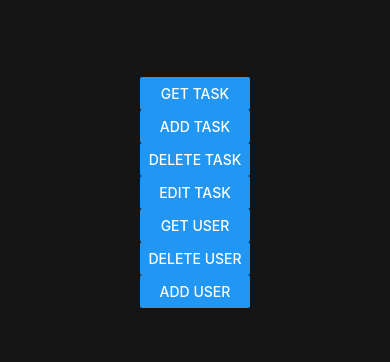
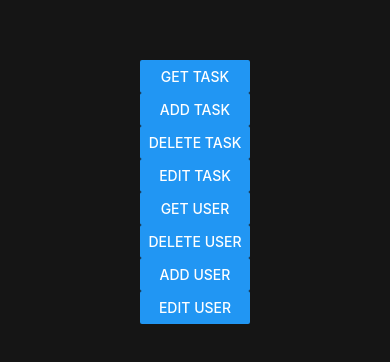
Before and after one commit to r0hanshah/Life-Happens, a React Native app in the folder frontend/: screen / in a window 390 px wide. Shown: the part 230-592 px from the top of the page. Built offline with nearby package versions, Linux system fonts and the light colour scheme.

Commit message:
Added Edit User Button

```diff
--- a/frontend/components/buttonTest/ButtonTest.tsx
+++ b/frontend/components/buttonTest/ButtonTest.tsx
@@ -1,7 +1,7 @@
 // ButtonTest.tsx
 import React, { useState } from 'react';
 import { Button, View, Text } from 'react-native';
-import { getTask, addTask, deleteTask, updateTask, getUser, deleteUser, addUser} from '../../services/taskServices'; // Adjust the import path as necessary
+import { getTask, addTask, deleteTask, updateTask, getUser, deleteUser, addUser, updateUser} from '../../services/taskServices'; // Adjust the import path as necessary
 
 
 interface Task {
@@ -206,6 +206,48 @@ const ButtonTest = ({ userId, taskId }: { userId: string, taskId: string }) => {
         }
     };
 
+    const handleEditUser = async () => {
+        try {
+            const userUpdates = {
+                "AllowAIMoveTasks": true,
+                "ID": "80085",
+                "Name": "Edit Test",
+                "ParentsOfLeafNodesByTask": {
+                    "root1": [
+                        "2024-02-22:::leafNode1",
+                        "2024-02-23:::leafNode2"
+                    ],
+                    "root2": [
+                        "2024-02-24:::leafNode3"
+                    ]
+                },
+                "ProfilePicture": "https://example.com/profile.jpg",
+                "Settings": {
+                    "setting1": "value1",
+                    "setting2": "value2"
+                },
+                "SharedTaskTrees": [
+                    "sharedRoot1:::sharedNode1",
+                    "sharedRoot2:::sharedNode2"
+                ],
+                "TaskTreeRoots": [
+                    "root1",
+                    "root2"
+                ],
+                "WeeklyAITimesAllowed": {
+                    " Tuesday:09:00": "18:00",
+                    "Monday:08:00": "17:00"
+                }
+            };
+            const response = await updateUser(userId, userUpdates);
+            console.log('User updated:', response);
+            // Handle response and update UI accordingly
+        } catch (error) {
+            console.error('Error updating user:', error);
+            // Handle error
+        }
+    };
+
 
 
     return (
@@ -217,6 +259,7 @@ const ButtonTest = ({ userId, taskId }: { userId: string, taskId: string }) => {
               <Button title="Get User" onPress={handleGetUser} />
               <Button title="Delete User" onPress={handleDeleteUser} />
               <Button title="Add User" onPress={handleAddUser} />
+              <Button title="Edit User" onPress={handleEditUser} />
 
 
 
--- a/frontend/services/taskServices.tsx
+++ b/frontend/services/taskServices.tsx
@@ -151,3 +151,23 @@ export const addUser = async (userData) => {
     throw error;
   }
 };
+
+// In your services file, add this function to handle user updates
+export const updateUser = async (userId, userData) => {
+  try {
+    const response = await fetch(`${BASE_URL}/user/${userId}`, {
+      method: 'PUT',
+      headers: {
+        'Content-Type': 'application/json',
+      },
+      body: JSON.stringify(userData),
+    });
+    if (!response.ok) {
+      throw new Error('Problem updating user');
+    }
+    return await response.json();
+  } catch (error) {
+    console.error('Error updating user:', error);
+    throw error;
+  }
+};
```
Also changed, not shown: 1 other file (tests, documents, lock files or other folders).
